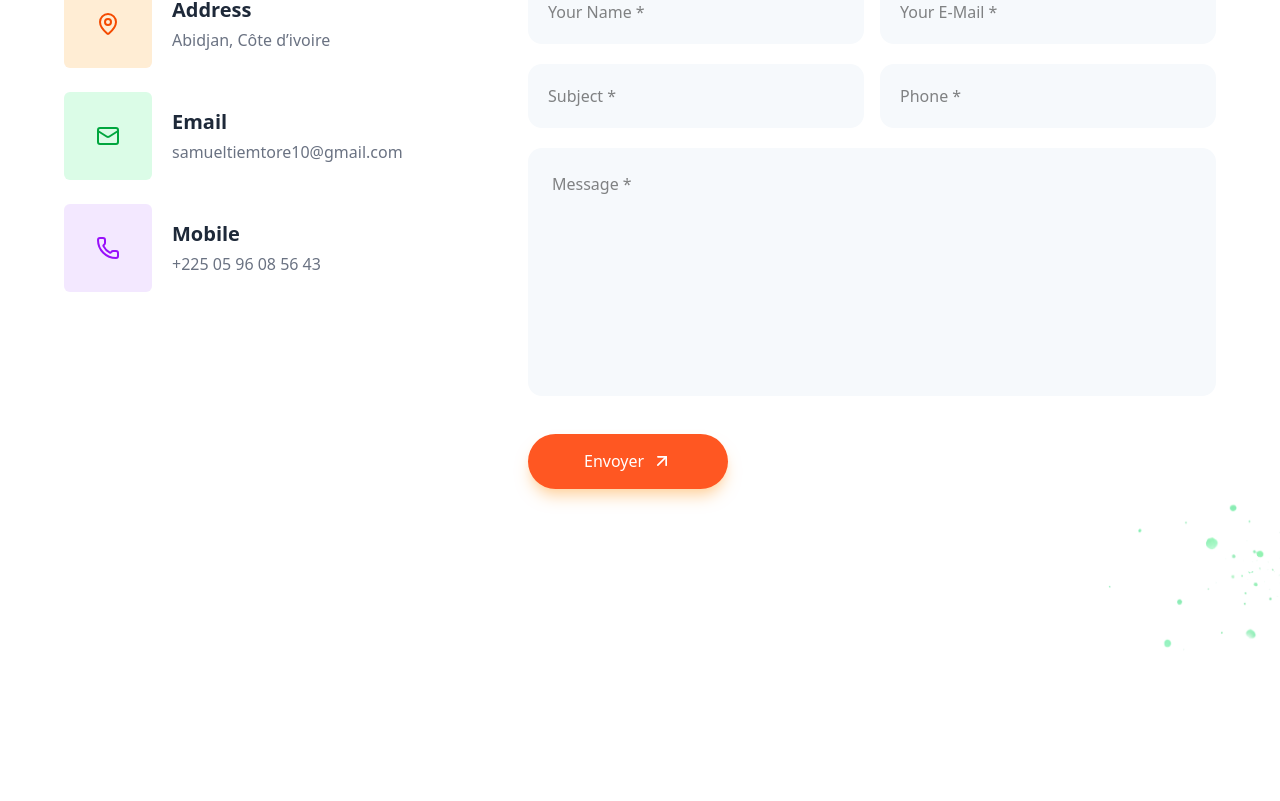
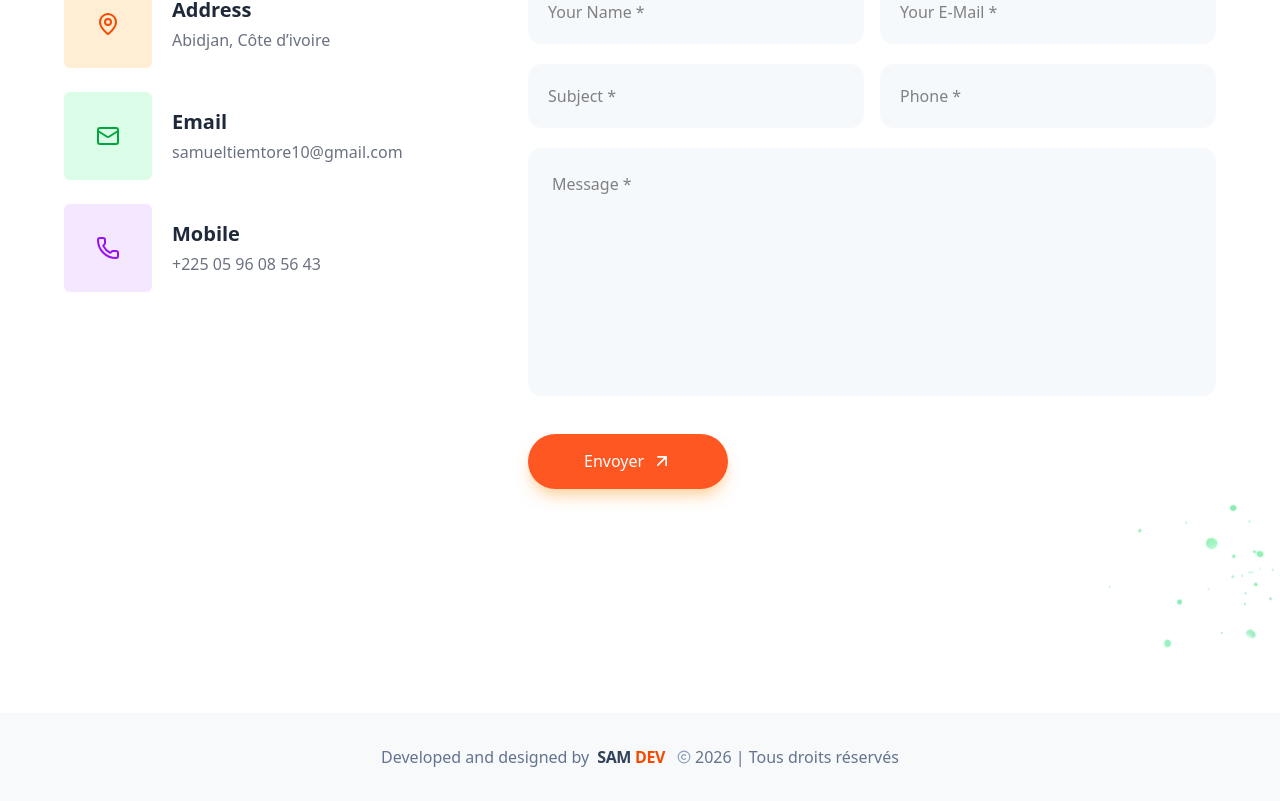
Before and after one commit to SamiTelo/SamDev, a Next.js app: page / in a window 1280 px wide. Shown: the part 10114-10915 px from the top of the page. Before the commit the page ends 10827 px from the top, so only its background shows below. Built offline with nearby package versions, Linux system fonts and the light colour scheme.

Commit message:
feat/footer-section (#16)
Co-authored-by: Sami Telo <samitelo@gmail.com>

```diff
--- /dev/null
+++ b/src/features/home/components/footer.tsx
@@ -0,0 +1,32 @@
+import React from 'react';
+import { Copyright } from 'lucide-react';
+
+export const Footer = () => {
+    const currentYear = new Date().getFullYear();
+  return (
+    <section className="w-full py-8 bg-[#f8f9fb]">
+      {/*----------------------------------------------
+           Main Content Grid
+        ----------------------------------------------------*/}
+      <div className="max-w-7xl mx-auto px-4 grid grid-cols-1 items-center justify-center">
+
+        {/* ----------------------------------------
+             BLOCS
+           ----------------------------------------------- */}
+        <div className="flex items-center justify-center gap-2 text-slate-500 text-sm md:text-base font-medium">
+          <p>Developed and designed by</p>
+          <div className="flex items-center font-bold tracking-tight">
+            <span className="text-slate-700">SAM</span>
+            <span className="text-orange-600 ml-1">DEV</span>
+          </div>
+          <div className="flex items-center gap-1 ml-1">
+            <Copyright size={14} className="text-slate-400" />
+            {currentYear} | Tous droits
+            réservés
+          </div>
+        </div>
+
+      </div>
+    </section>
+  );
+};
--- a/src/features/home/home-view.tsx
+++ b/src/features/home/home-view.tsx
@@ -5,6 +5,7 @@ import { CompetenceSection } from "./components/compétence"
 import { CtaSection } from "./components/cta"
 import { ExperienceSection } from "./components/experience"
 import { FaqSection } from "./components/faq"
+import { Footer } from "./components/footer"
 import { Header } from "./components/header"
 import { HeroSection } from "./components/hero"
 import { ProjectSection } from "./components/project"
@@ -38,8 +39,7 @@ export const HomeView = () => {
       {/* ---------------------------
         global  Footer
       ---------------------------- */}
-        <footer>
-        </footer>
+        <Footer/>
         </>
     )
 }
```
